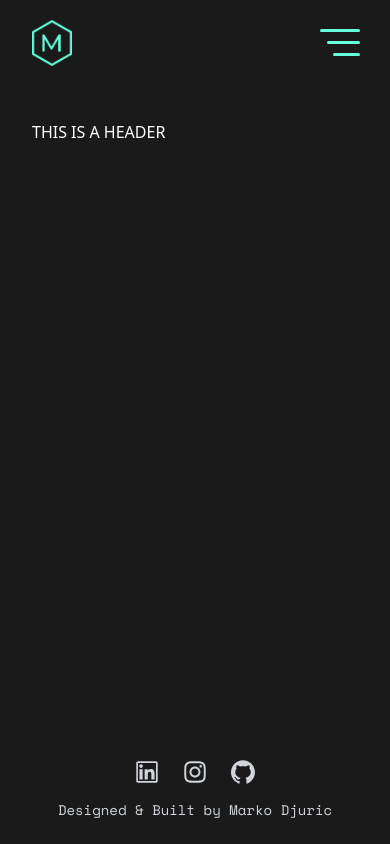
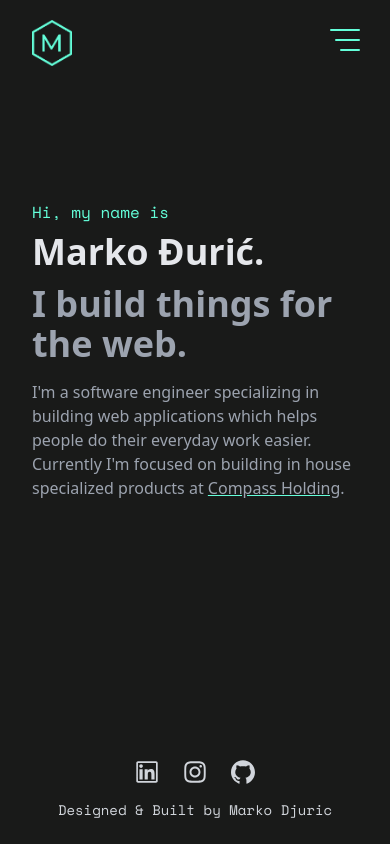
Before and after one commit to Marko351/mark_portfolio, a Next.js app: page / in a window 390 px wide. Built offline with nearby package versions, Linux system fonts and the light colour scheme.

Commit message:
home page finished

```diff
--- a/components/Layout/Navbar.jsx
+++ b/components/Layout/Navbar.jsx
@@ -18,7 +18,7 @@ export const Navbar = ({ openNav, setOpenNav }) => {
         <div id="menu-bar" className={classNames({ change: openNav })} onClick={() => toggleNav(!openNav)}>
           <div id="bar1" className={classNames('bar w-full')}></div>
           <div id="bar2" className={classNames('bar w-10/12', { 'w-full': openNav })}></div>
-          <div id="bar3" className={classNames('bar w-8/12', { 'w-full': openNav })}></div>
+          <div id="bar3" className={classNames('bar', { 'w-full': openNav, 'w-8/12': !openNav })}></div>
         </div>
       </div>
       <div className={classNames('md:hidden relative menu-bg', { 'change-bg': openNav })}>
--- a/components/Layout/index.jsx
+++ b/components/Layout/index.jsx
@@ -29,10 +29,12 @@ const Layout = ({ children }) => {
         </div>
 
         {/* Main content */}
-        <main className={classNames(`flex-1 py-10 px-8 md:px-20 font-sans animate-fadeIn-1.5`, { 'blur-[2px]': openNav })}>{children}</main>
+        <main className={classNames(`py-10 flex-1 flex items-stretch px-8 md:px-20 font-sans animate-fadeIn-1.5`, { 'blur-[2px]': openNav })}>
+          {children}
+        </main>
 
         {/* Footer */}
-        <footer className="flex flex-col py-6 px-8 md:px-20 text-gray-300 text-center text-sm">
+        <footer className="flex flex-col py-6 px-8 md:px-20 text-gray-300 text-center text-sm z-10">
           <div className="flex justify-center md:hidden space-x-6 text-2xl">
             <SocialLinks />
           </div>
--- a/pages/index.js
+++ b/pages/index.js
@@ -2,26 +2,24 @@ import Head from 'next/head';
 
 export default function Home() {
   return (
-    <div className="bg-background">
+    <section className="bg-background pb-28 mx-auto flex flex-col justify-center md:min-w-0 lg:min-w-[1000px]">
       <Head>
         <title>Marko Djuric Portfolio</title>
         <meta name="description" content="Generated by create next app" />
         <link rel="icon" href="/favicon.ico" />
       </Head>
 
-      <h1 className="text-white">THIS IS A HEADER</h1>
-      {/* Navbar */}
-      {/* <Navbar /> */}
-
-      {/* Header */}
-
-      {/* About Me */}
-
-      {/* Where I've Worked */}
-
-      {/* Projects */}
-
-      {/* Get in Touch */}
-    </div>
+      <h1 className="text-primary font-SpaceMono mb-2 md:mb-5">Hi, my name is</h1>
+      <h2 className="text-gray-200 font-bold text-4xl md:text-6xl lg:text-7xl mb-3 md:mb-6">Marko Đurić.</h2>
+      <h3 className="text-gray-400 font-bold text-4xl md:text-6xl lg:text-7xl mb-4 md:mb-8">I build things for the web.</h3>
+      <p className="text-gray-400 max-w-2xl text-md lg:text-lg">
+        I'm a software engineer specializing in building web applications which helps people do their everyday work easier. Currently I'm focused on
+        building in house specialized products at{' '}
+        <a className="underline decoration-primary" href="https://www.compassholding.net/" target="_blank">
+          Compass Holding
+        </a>
+        .
+      </p>
+    </section>
   );
 }
--- a/styles/globals.css
+++ b/styles/globals.css
@@ -22,8 +22,8 @@
 }
 
 #menu-bar {
-  width: 40px;
-  height: 35px;
+  width: 30px;
+  height: 30px;
   margin: 25px 30px 0px 0px;
   cursor: pointer;
   display: grid;
@@ -31,7 +31,7 @@
 }
 
 .bar {
-  height: 3px;
+  height: 2px;
   background-color: var(--primary);
   display: block;
   border-radius: 5px;
@@ -76,7 +76,7 @@
   margin: 30px 0 20px 20px;
   background: radial-gradient(circle, #1e231e, #1e231e);
   border-radius: 40%;
-  transition: 0.3s ease;
+  transition: 0.4s ease;
 }
 
 .change .bar {
@@ -84,7 +84,7 @@
 }
 
 .change #bar1 {
-  transform: translateY(12px) rotateZ(-45deg);
+  transform: translateY(10px) rotateZ(-45deg);
 }
 
 .change #bar2 {
@@ -92,7 +92,7 @@
 }
 
 .change #bar3 {
-  transform: translateY(-12px) rotateZ(45deg);
+  transform: translateY(-10px) rotateZ(45deg);
 }
 
 .change-bg {
```
